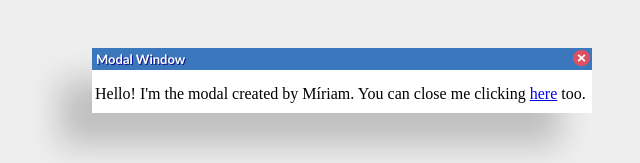
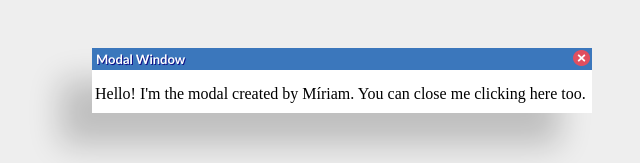
Before and after one commit to mmelonsito/modal-using-react, a React (Create React App) app: page / in a window 1280 px wide. Both pictures are taken after a click on the button "Show modal". Shown: the part 328-491 px from the top of the page, without its empty margins (298-938 px from the left). Built offline with nearby package versions, Linux system fonts and the light colour scheme.

Commit message:
Introducing Hook for the open and close functionality

```diff
--- a/src/App.jsx
+++ b/src/App.jsx
@@ -1,50 +1,38 @@
 import React from "react";
 import Modal from "./Component/Modal";
 import Button from "./Component/Button";
+import useModal from './Hook/useModal';
 
-class App extends React.Component{
+function App() {
 
-    state = {
-        show: false
-    };
+    const [isOpenModal, openModal, closeModal ] = useModal();
 
-    showModal = e => {
-        this.setState({
-            show: !this.state.show
-        });
-    };
-
-    render() {
     return(
         <div className="App">
             <button
                 className="toggle-button"
                 id="centered-toggle-button"
-                    onClick={e => {
-                        this.showModal(e);
-                    }}
+                onClick={openModal}
             >
                 {" "}Show modal{" "}
             </button>
 
             <Modal
-                    onClose={this.showModal}
-                    show={this.state.show}
+                onClose={closeModal}
+                show={isOpenModal}
                 buttonClose={
                     <Button
                         value="close.png"
-                            onClick={e => {
-                                this.showModal(e);}}>
+                        onClick={closeModal}>
                     </Button>
             }>
+                <span onClick={closeModal} cursor>
                     Hello! I'm the modal created by Míriam.
-                    You can close me clicking <a href="#" onClick={e => {
-                        this.showModal(e);
-                    }}> here</a> too.
+                    You can close me clicking here too.
+                </span>
             </Modal>
         </div>
     );
 }
-}
 
 export default App;
--- a/src/Component/Modal/index.js
+++ b/src/Component/Modal/index.js
@@ -1,13 +1,8 @@
 import React from "react";
 import PropTypes from 'prop-types'
 import "./modal.css";
-import Button from "../Button/index.js";
 
 export default class Modal extends React.Component{
-
-    onClose = e => {
-        this.props.onClose && this.props.onClose(e);
-    };
 
     render() {
         if(!this.props.show){
@@ -24,9 +19,7 @@ export default class Modal extends React.Component{
         );
     }
 }
-/*<button className="toggle-button" onClick={this.onClose}>
-                        <img className="close-icon" src="close.png" alt="close"/>
-                    </button> */
+
 // The function onClose is necessary to be able to close the modal.
 // The show boolean indicates whether the modal is visible or not.
 Modal.propTypes = {
--- a/src/Component/Modal/modal.css
+++ b/src/Component/Modal/modal.css
@@ -12,6 +12,7 @@ body {
 
 #centered-toggle-button {
     position: absolute;
+    cursor: pointer;
 }
 
 .modal {
@@ -29,6 +30,7 @@ body {
     padding-left: 3px;
     padding-top: 15px;
     padding-bottom: 10px;
+    cursor: pointer;
 }
 
 .modal .actions {
--- /dev/null
+++ b/src/Hook/useModal.js
@@ -0,0 +1,19 @@
+import { useState } from 'react'
+
+const useModal = (initialValue = false) => {
+
+  const [isOpenModal, setIsOpenModal] = useState(initialValue);
+
+  const openModal = () => {
+    setIsOpenModal(true);
+  }
+
+  const closeModal = () => {
+    setIsOpenModal(false);
+  }
+
+
+    return [isOpenModal, openModal ,closeModal ];
+}
+
+export default useModal
```
Lines whose indentation alone changed are shown as unchanged.
